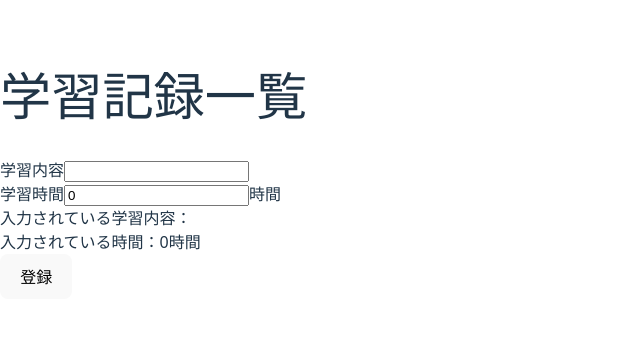
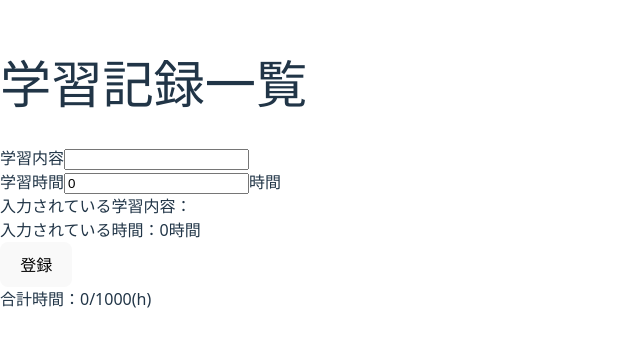
Before and after one commit to torimugi/react-stepup, a React (Vite) app: page / in a window 1280 px wide. Shown: the part 234-580 px from the top of the page, without its empty margins (0-640 px from the left). Built offline with nearby package versions, Linux system fonts and the light colour scheme.

Commit message:
記録した勉強の時間を合計した値を見ることができる

```diff
--- a/src/App.tsx
+++ b/src/App.tsx
@@ -25,6 +25,7 @@ const newRecord = [...records,newStudy]
 setRecords(newRecord);
 setStudyText("");
 setStudyTime(0);
+
 const error = () => {
   if(studyText === "" || studyTime === 0) {
     setError("入力されていない項目があります");
@@ -36,8 +37,11 @@ const error = () => {
   }
 }
 error();
-console.log(newRecord);
 };
+
+const totalStudyTime = records.reduce((total, record) => {
+  return total + parseInt(record.studyTime)}, 0);
+console.log(totalStudyTime);
 
   return (
     <>
@@ -54,6 +58,8 @@ return(
 )
 })}
  <button onClick={() => onSubmit()}>登録</button>
+ <div>合計時間：{totalStudyTime}/1000(h)</div>
+
  <div>{error}</div>
   </div>
 </div>
```
